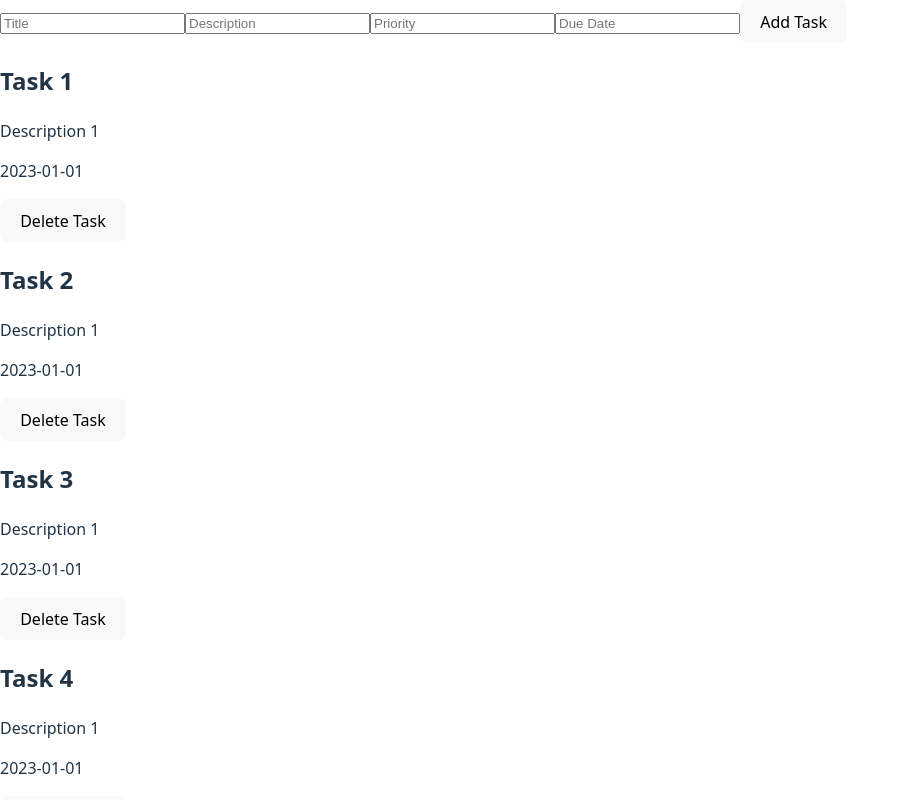
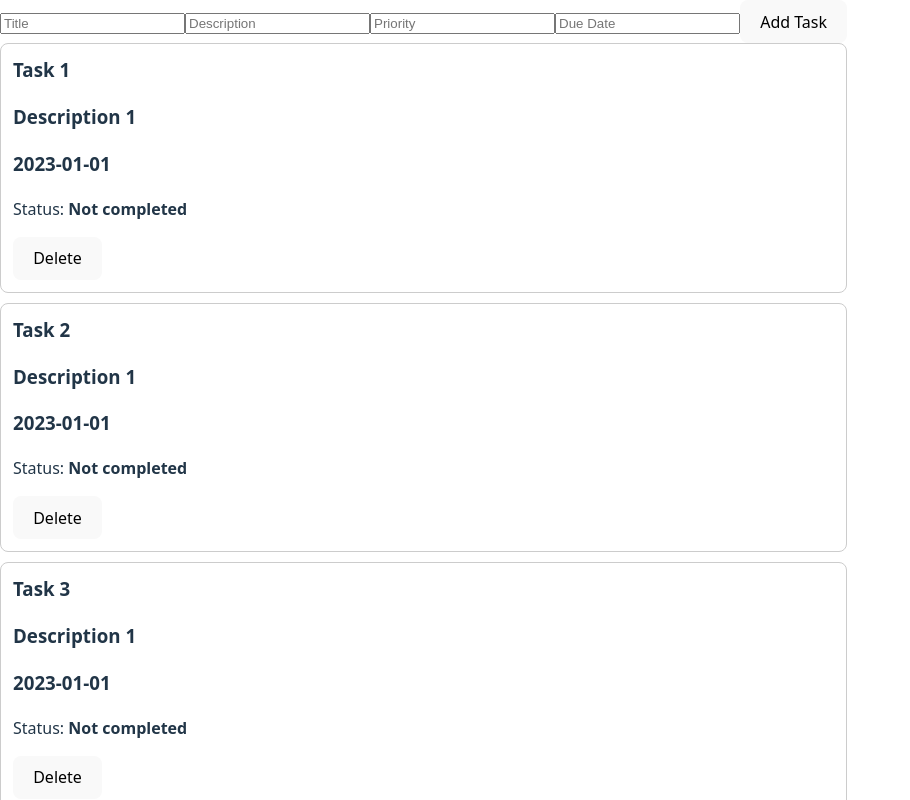
Before and after one commit to Hoochymoochy/web-class, a React (Vite) app in the folder my-react-app/: page / in a window 1280 px wide. Shown: the top 800 px of the page, without its empty margins (0-910 px from the left). Built offline with nearby package versions, Linux system fonts and the light colour scheme.

Commit message:
connect the cards list to app

```diff
--- a/my-react-app/src/App.tsx
+++ b/my-react-app/src/App.tsx
@@ -1,4 +1,6 @@
 import { useEffect, useState } from 'react'
+import Header from './Components/Header'
+import TaskList from './Components/TaskList'
 
 type Task = {
   id: number
@@ -87,6 +89,7 @@ function App() {
 
   return (
     <div className="bg-black text-white p-4">
+      <Header />
 
       <form className="flex flex-col gap-2">
         <input type="text" placeholder="Title" onInput={(e) => setTitle(e.target.value)}/>
@@ -97,15 +100,7 @@ function App() {
 
       </form>
 
-      {tasks.map((task) => (
-        <div key={task.id}>
-          <h2>{task.title}</h2>
-          <p>{task.description}</p>
-          <p>{task.priority}</p>
-          <p>{task.dueDate}</p>
-          <button onClick={() => handleDeleteTask(task.id)}>Delete Task</button>
-        </div>
-      ))}
+      <TaskList tasks={tasks} onDelete={handleDeleteTask}/>
 
     </div>
   )
--- a/my-react-app/src/Components/TaskCard.tsx
+++ b/my-react-app/src/Components/TaskCard.tsx
@@ -1,5 +1,5 @@
 import React from "react";
-import { Task } from "../App";
+import type { Task } from "../App";
 
 type TaskCardProps = {
     task: Task
@@ -29,7 +29,7 @@ const styles = {
     borderRadius: "8px",
     padding: "12px",
     marginBottom: "10px",
-    backgroundColor: "#fff",
+    backgroundColor: "",
   },
   title: {
     margin: 0,
--- a/my-react-app/src/Components/TaskList.tsx
+++ b/my-react-app/src/Components/TaskList.tsx
@@ -1,17 +1,17 @@
 import React from "react";
-import { Task } from "../App";
-
+import TaskCard from "./TaskCard";
 type TaskListProps = {
     tasks: Task[];
+    onDelete: (id: number) => void;
 };
 
-const TaskList: React.FC<TaskListProps> = ({ tasks }) => {
-    return (
-        <ul>
+const TaskList: React.FC<TaskListProps> = ({ tasks, onDelete }) => {
+  return (
+        <div>
             {tasks.map((task) => (
-                <li key={task.id}>{task.title}</li>
+                <TaskCard task={task} onDelete={onDelete} />
             ))}
-        </ul>
-    );
+        </div>
+  );
 };
 export default TaskList;
```
